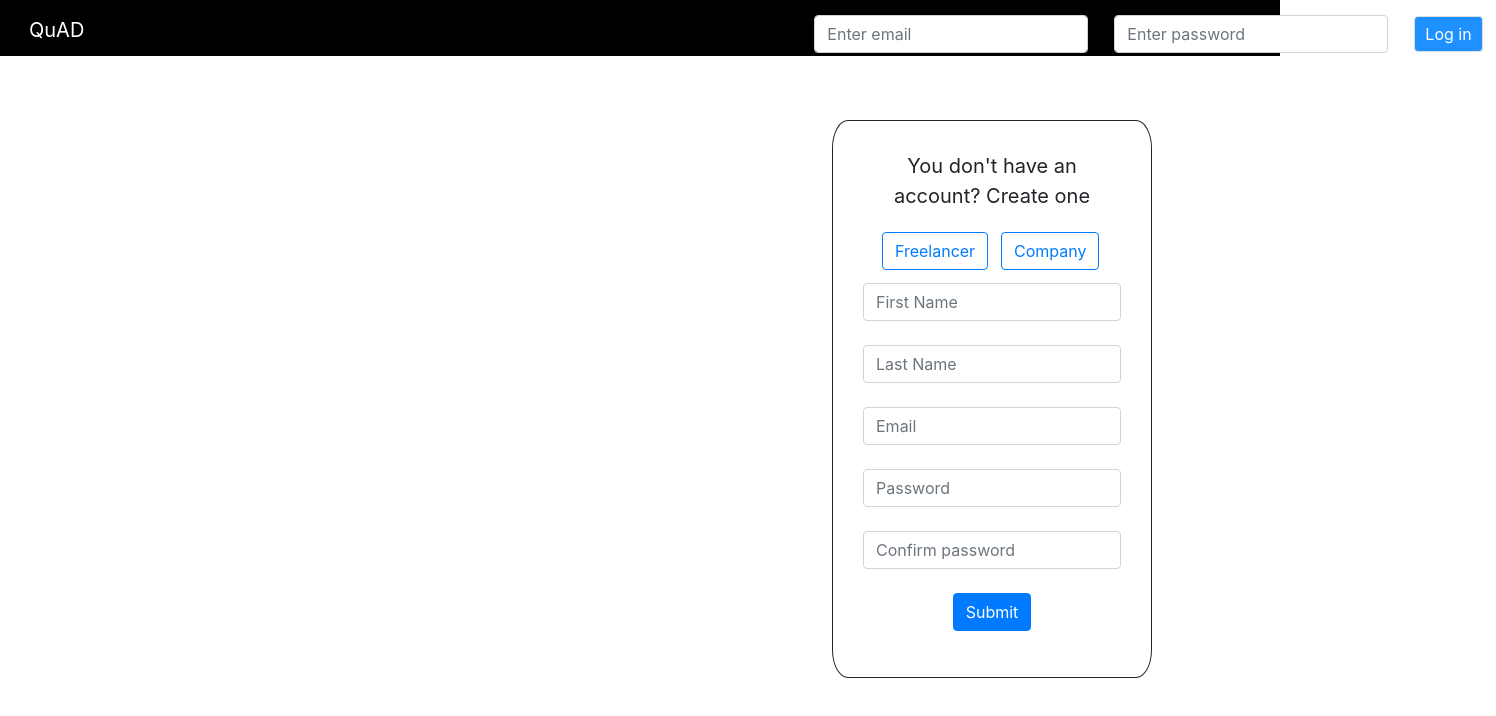
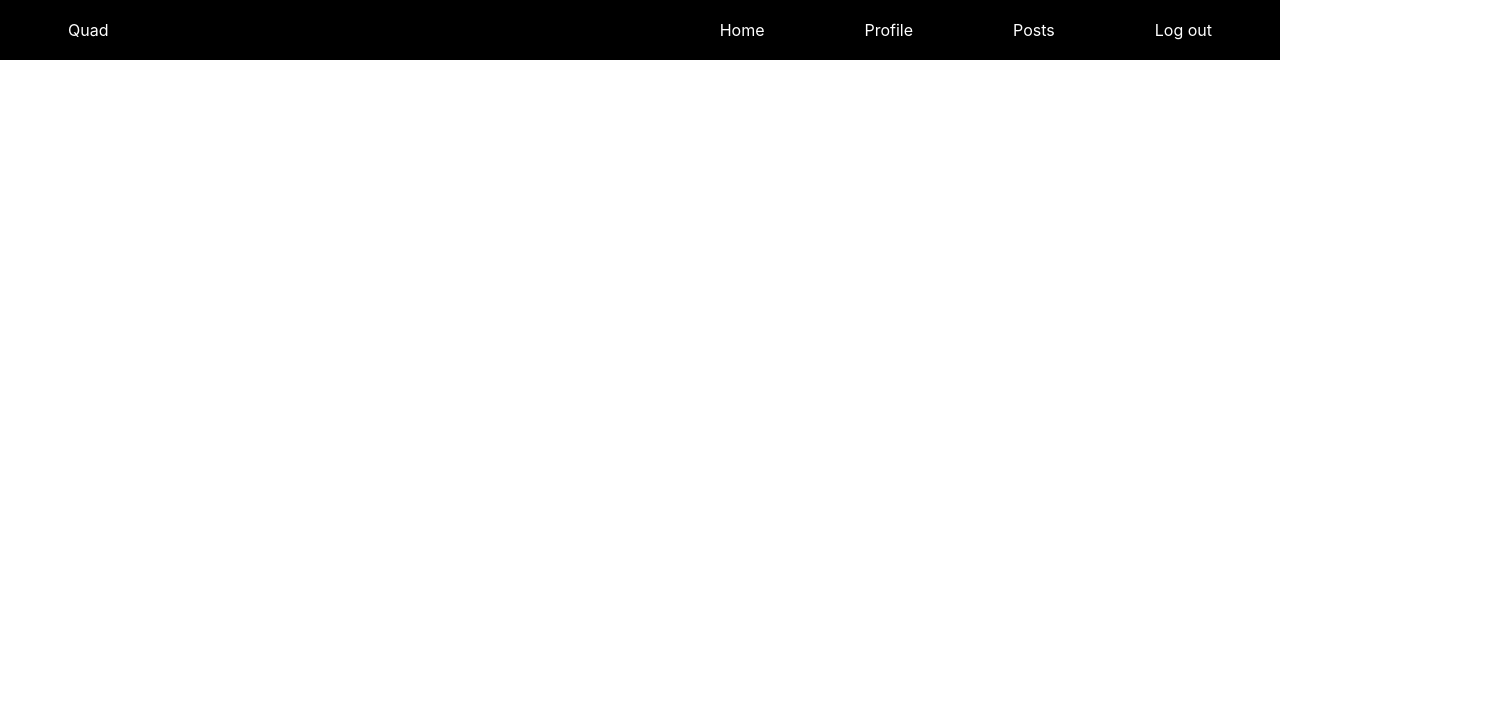
Before and after one commit to ezzineog/QuAD-C5-2, a React (Create React App) app in the folder quad/: page / in a window 1280 px wide. Shown: the top 716 px of the page, 1496 px wide, since content can reach past the window. Built offline with nearby package versions, Linux system fonts and the light colour scheme.

Commit message:
company structure ready

```diff
--- a/quad/src/App.js
+++ b/quad/src/App.js
@@ -4,7 +4,7 @@ import FreelancerSection from './components/freelancer/FreelancerSection'
 
 import { Navbar } from "./components/Navbar.js";
 import Signup from "./components/Signup.js";
-
+import CompanyNavbar from "./components/company/CompanyNavbar"
 // import { UserNavBar } from "./UserNavBar.js";
 // import { }
 // import bootstrap.
@@ -42,12 +42,7 @@ constructor (props){
      compo = <FreelancerSection lougoutFunc = {this.lougoutFunc} />
    }
 
-  return (
-    <div>
-  {compo}
-   </div>
-
-  );
+  return <CompanyNavbar/>;
 };}
 
 export default App;
--- a/quad/src/components/company/CompanyNavbar.js
+++ b/quad/src/components/company/CompanyNavbar.js
@@ -0,0 +1,49 @@
+import React, { Component } from 'react';
+import { BrowserRouter as Router, Route } from "react-router-dom";
+
+import { Link } from "react-router-dom";
+
+
+class CompanyNavbar extends Component {
+    render(props) {
+        return (
+          <nav>
+          <Router>
+
+            <ul className="userNavbar">
+              <li className="Ubtn">
+                <Link to="/" className="Ulink">
+                  Quad
+                </Link>
+              </li>
+              <div className="buttons">
+                <li className="Ubtn">
+                  <Link to="/" className="Ulink">
+                    Home
+                  </Link>
+                </li>
+                <li className="Ubtn">
+                  <Link to="/Profile" className="Ulink">
+                    Profile
+                  </Link>
+                </li>
+                <li className="Ubtn">
+                  <Link to="/" className="Ulink">
+                    Posts
+                  </Link>
+                </li>
+                <li className="Ubtn">
+                  <Link to="/logout" className="Ulink">
+                    Log out
+                  </Link>
+                </li>
+              </div>
+            </ul>
+          </Router>
+
+          </nav>
+        );
+    }
+}
+
+export default CompanyNavbar;
```
Also changed, not shown: quad/src/components/company/CompanySection.js (+13 -3 lines), quad/src/components/company/Home/AddPost.js (+13 -0 lines), quad/src/components/company/Home/Posts/FreeLancerList.js (+13 -0 lines), quad/src/components/company/Home/Posts/Post.js (+13 -0 lines), quad/src/components/company/Home/Posts/Posts.js (+13 -0 lines), quad/src/components/company/Profile.js (+13 -0 lines), quad/src/components/freelancer/FreelancerSection.js (+0 -14 lines).
